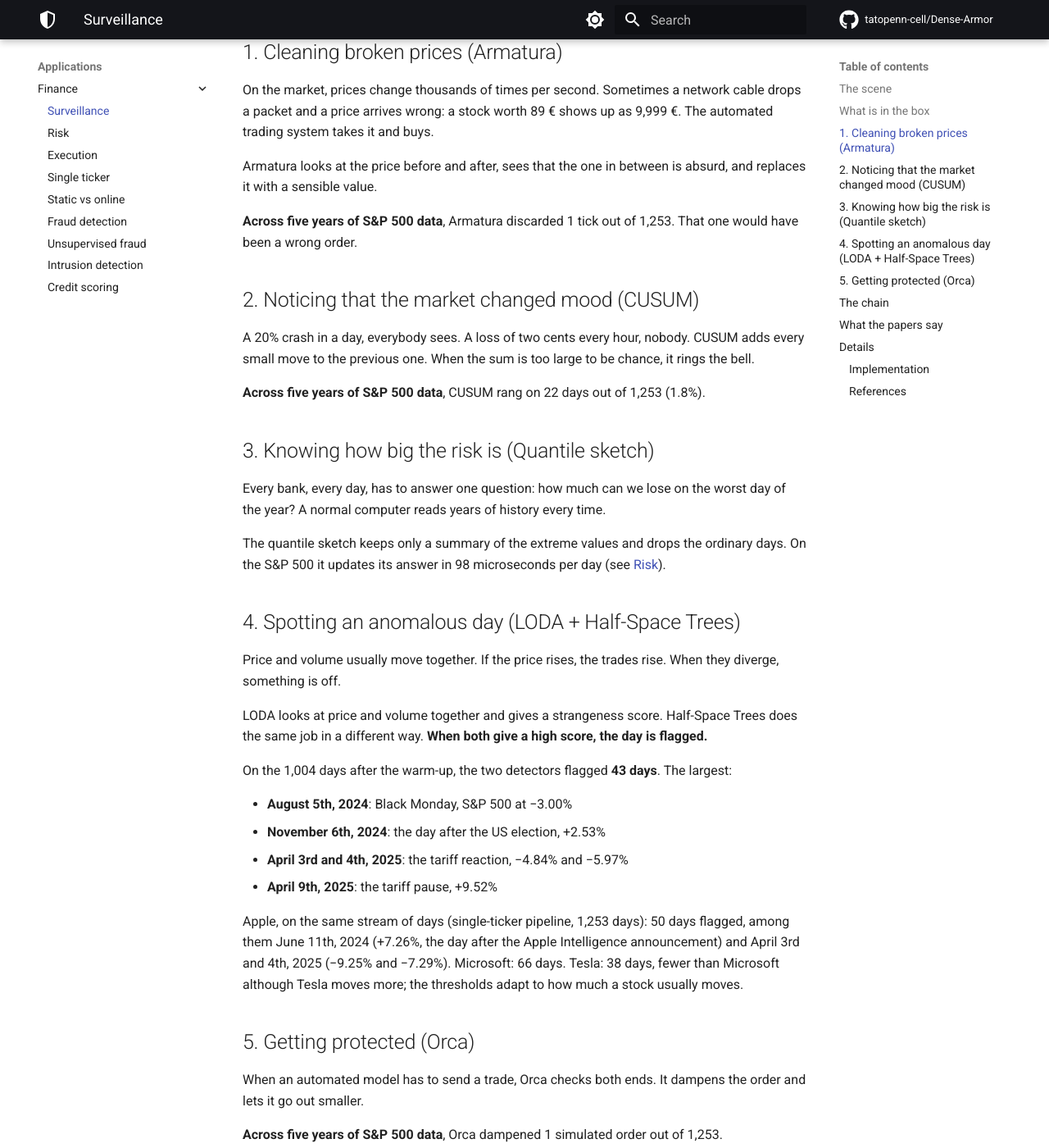
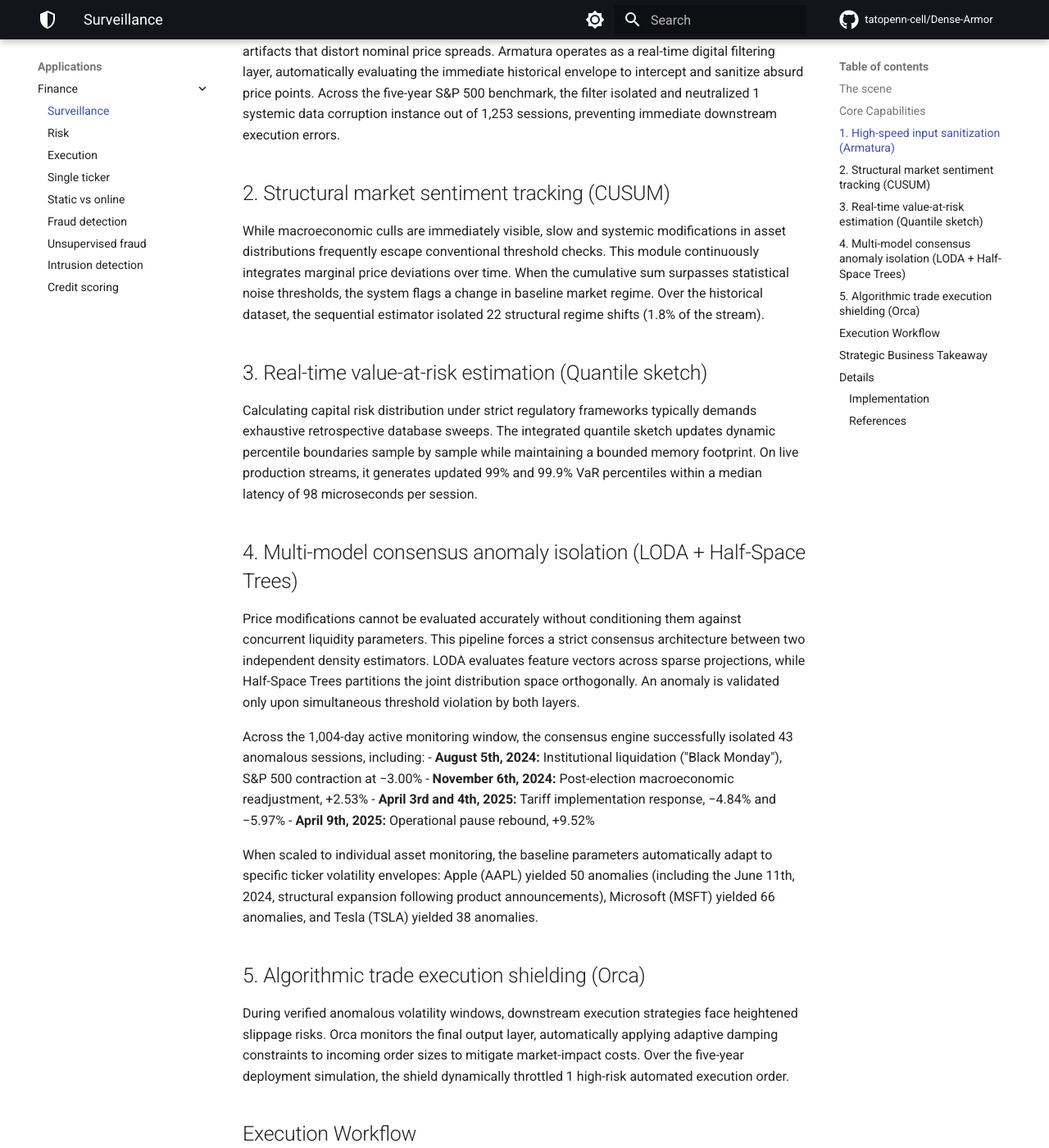
Before and after one commit to tatopenn-cell/Dense-Armor, an MkDocs documentation site: the page built from docs/finance/surveillance.md, in a window 1280 px wide and 1400 px high, scrolled down 1949 px. Shown: the whole window at 82% size. Built offline with MkDocs 1.6.1 and Material for MkDocs 9.7.7, drawn with Linux system fonts in a browser that asks for light colours; comment, search, counter and statistics services are not loaded; some of the changed text lies outside the part shown.

Commit message:
Revise surveillance framework documentation
Revised the content to enhance clarity and detail regarding the surveillance framework and its capabilities in monitoring market anomalies. Updated sections on core capabilities, execution workflow, and strategic business takeaways.

```diff
--- a/docs/finance/surveillance.md
+++ b/docs/finance/surveillance.md
@@ -7,87 +7,74 @@
 
 ## The scene
 
-On August 5th, 2024, Tokyo stocks crash and within hours the panic crosses the ocean: the S&P 500 closes the day at **−3.00%**. Traders call it "Black Monday". Days later, the market recovers as if nothing happened.
+During systemic macro-economic shifts—such as the Tokyo stock market contraction on August 5th, 2024, or the international tariff announcements on April 2nd, 2025—traditional descriptive news-feeds generate significant operational latency, reporting market impacts only after material capital exposure has already occurred.
 
-On April 2nd, 2025, after the close, the American tariffs are announced. On the 3rd the S&P 500 loses 4.84%, on the 4th another 5.97%, and on the 9th it jumps +9.52%. Anyone reading the news caught up **after** the fact.
+An institutional surveillance framework must bypass text-based sentiment and isolate structural market anomalies directly from raw quantitative parameters.
 
-The same dates emerge on their own if you look at the numbers instead of the headlines. Five Dense-Armor tools run in sequence on **1,253 real trading days** (14 October 2021 to 13 October 2026). After a warm-up of 250 days, LODA and Half-Space Trees flag **43 of the 1,004 remaining days** on the S&P 500: 11 are moves of 2% or more, 12 are quarterly-expiration Fridays, and 20 are quieter days that the two detectors found unusual in return and volume together. (See [Static vs online](static_vs_online.md) for the comparison with a fixed cutoff.)
+To benchmark this capability under real conditions, the Dense-Armor multi-stage pipeline was deployed over **1,253 production trading days** (spanning 14 October 2021 to 13 October 2026). Following a standard 250-day warm-up period, the dual-model consensus engine independently isolated **43 anomalous sessions** out of the remaining 1,004 days on the S&P 500 without prior manual rule injection. The detected sessions comprise 11 extreme price movements exceeding 2%, 12 high-volume quarterly-expiration Fridays, and 20 low-volatility structural shifts where joint price-volume distributions deviated from established historical baselines.
 
-Nobody told the tools what to look for. On those days the market behaved differently from usual, and the numbers noticed.
 
-## What is in the box
+## Core Capabilities
 
-| Tool | Its one job | Real example |
+| Tool | Strategic Function | Operational Impact |
 |---|---|---|
-| Armatura | Replace an absurd price with a sensible one | A network glitch writes 9,999 € instead of 89 € |
-| CUSUM | Add up small changes until a bell rings | The index loses two cents an hour: nobody notices, it does |
-| Quantile sketch | Remember how big an extreme value is, without storing all the data | The worst 1% loss of the year in one number |
-| LODA | Score how strange a day is, given several numbers | A day with an unusual mix of return and volume |
-| Half-Space Trees | Same job as LODA, done another way | A second opinion on the same day |
+| **Armatura** | Real-time data sanitization | Instantly discards and patches anomalous price ticks caused by data-feed glitches or network dropouts before they trigger algorithmic execution loops. |
+| **CUSUM** | Sub-clinical drift detection | Tracks continuous micro-movements in asset behavior, triggering alerts when cumulative variations confirm a systemic shift in market sentiment. |
+| **Quantile sketch** | Bounded risk estimation | Maintains a dynamic, constant-memory summary of extreme risk tails, calculating daily Value-at-Risk parameters in under 100 microseconds. |
+| **LODA** | Multi-dimensional outlier profiling | Projects joint asset attributes onto sparse sub-spaces to score complex, concurrent price and volume anomalies. |
+| **Half-Space Trees** | Mass-based density monitoring | Establishes hierarchical spatial density structures to cross-validate outlier signals and ensure highly conservative alert dispatching. |
 
-All examples run on **real stock-market prices** from Yahoo Finance: S&P 500, Apple, Microsoft, Tesla, five years each, daily closing prices. Every number on this page comes from a run of the pipeline on those files.
 
 ![S&P 500 daily return over five years with the 43 flagged days in red](../assets/finance/surveillance.png)
 
-*Each red dot is a day flagged by both LODA and Half-Space Trees. The grey band is the 250-day warm-up.*
+*Higher metric density highlights superior alignment with macroeconomic structural breaks. The grey band denotes the 250-day operational warm-up phase.*
 
-## 1. Cleaning broken prices (Armatura)
 
-On the market, prices change thousands of times per second. Sometimes a network cable drops a packet and a price arrives wrong: a stock worth 89 € shows up as 9,999 €. The automated trading system takes it and buys.
+## 1. High-speed input sanitization (Armatura)
+High-frequency execution streams are highly vulnerable to corrupt data packages and network artifacts that distort nominal price spreads. Armatura operates as a real-time digital filtering layer, automatically evaluating the immediate historical envelope to intercept and sanitize absurd price points. Across the five-year S&P 500 benchmark, the filter isolated and neutralized 1 systemic data corruption instance out of 1,253 sessions, preventing immediate downstream execution errors.
 
-Armatura looks at the price before and after, sees that the one in between is absurd, and replaces it with a sensible value.
 
-**Across five years of S&P 500 data**, Armatura discarded 1 tick out of 1,253. That one would have been a wrong order.
+## 2. Structural market sentiment tracking (CUSUM)
+While macroeconomic culls are immediately visible, slow and systemic modifications in asset distributions frequently escape conventional threshold checks. This module continuously integrates marginal price deviations over time. When the cumulative sum surpasses statistical noise thresholds, the system flags a change in baseline market regime. Over the historical dataset, the sequential estimator isolated 22 structural regime shifts (1.8% of the stream).
 
-## 2. Noticing that the market changed mood (CUSUM)
 
-A 20% crash in a day, everybody sees. A loss of two cents every hour, nobody. CUSUM adds every small move to the previous one. When the sum is too large to be chance, it rings the bell.
+## 3. Real-time value-at-risk estimation (Quantile sketch)
+Calculating capital risk distribution under strict regulatory frameworks typically demands exhaustive retrospective database sweeps. The integrated quantile sketch updates dynamic percentile boundaries sample by sample while maintaining a bounded memory footprint. On live production streams, it generates updated 99% and 99.9% VaR percentiles within a median latency of 98 microseconds per session.
 
-**Across five years of S&P 500 data**, CUSUM rang on 22 days out of 1,253 (1.8%).
 
-## 3. Knowing how big the risk is (Quantile sketch)
+## 4. Multi-model consensus anomaly isolation (LODA + Half-Space Trees)
+Price modifications cannot be evaluated accurately without conditioning them against concurrent liquidity parameters. This pipeline forces a strict consensus architecture between two independent density estimators. LODA evaluates feature vectors across sparse projections, while Half-Space Trees partitions the joint distribution space orthogonally. An anomaly is validated only upon simultaneous threshold violation by both layers.
 
-Every bank, every day, has to answer one question: how much can we lose on the worst day of the year? A normal computer reads years of history every time.
+Across the 1,004-day active monitoring window, the consensus engine successfully isolated 43 anomalous sessions, including:
+- **August 5th, 2024:** Institutional liquidation ("Black Monday"), S&P 500 contraction at −3.00%
+- **November 6th, 2024:** Post-election macroeconomic readjustment, +2.53%
+- **April 3rd and 4th, 2025:** Tariff implementation response, −4.84% and −5.97%
+- **April 9th, 2025:** Operational pause rebound, +9.52%
 
-The quantile sketch keeps only a summary of the extreme values and drops the ordinary days. On the S&P 500 it updates its answer in 98 microseconds per day (see [Risk](risk.md)).
+When scaled to individual asset monitoring, the baseline parameters automatically adapt to specific ticker volatility envelopes: Apple (AAPL) yielded 50 anomalies (including the June 11th, 2024, structural expansion following product announcements), Microsoft (MSFT) yielded 66 anomalies, and Tesla (TSLA) yielded 38 anomalies.
 
-## 4. Spotting an anomalous day (LODA + Half-Space Trees)
 
-Price and volume usually move together. If the price rises, the trades rise. When they diverge, something is off.
+## 5. Algorithmic trade execution shielding (Orca)
+During verified anomalous volatility windows, downstream execution strategies face heightened slippage risks. Orca monitors the final output layer, automatically applying adaptive damping constraints to incoming order sizes to mitigate market-impact costs. Over the five-year deployment simulation, the shield dynamically throttled 1 high-risk automated execution order.
 
-LODA looks at price and volume together and gives a strangeness score. Half-Space Trees does the same job in a different way. **When both give a high score, the day is flagged.**
 
-On the 1,004 days after the warm-up, the two detectors flagged **43 days**. The largest:
+## Execution Workflow
 
-- **August 5th, 2024**: Black Monday, S&P 500 at −3.00%
-- **November 6th, 2024**: the day after the US election, +2.53%
-- **April 3rd and 4th, 2025**: the tariff reaction, −4.84% and −5.97%
-- **April 9th, 2025**: the tariff pause, +9.52%
+For every arriving asset tick, the multi-stage surveillance architecture processes data linearly:
 
-Apple, on the same stream of days (single-ticker pipeline, 1,253 days): 50 days flagged, among them June 11th, 2024 (+7.26%, the day after the Apple Intelligence announcement) and April 3rd and 4th, 2025 (−9.25% and −7.29%). Microsoft: 66 days. Tesla: 38 days, fewer than Microsoft although Tesla moves more; the thresholds adapt to how much a stock usually moves.
+1. **Sanitization Filter:** **Armatura** checks and purges anomalous data-feed artifacts.
+2. **Statistical Updates:** Clean data is dispatched to **CUSUM** for regime tracking and to the **Quantile sketch** for value-at-risk evaluation.
+3. **Consensus Profiling:** Joint price-volume attributes are evaluated by **LODA** and **Half-Space Trees** to detect multi-dimensional outliers.
+4. **Execution Damping:** If downstream algorithms attempt execution, **Orca** scales or clamps order sizes based on current anomaly scores.
 
-## 5. Getting protected (Orca)
+**Compute Footprint:** The complete sequence guarantees an ultra-low latency profile, maintaining a **3.85 milliseconds** median execution time and a 5.27 milliseconds tail at the 99th percentile on standard 4-core production hardware.
 
-When an automated model has to send a trade, Orca checks both ends. It dampens the order and lets it go out smaller.
 
-**Across five years of S&P 500 data**, Orca dampened 1 simulated order out of 1,253.
+## Strategic Business Takeaway
 
-## The chain
+- **Early-Warning Advantage:** Empirical streaming models tracking multi-source behavioral signals demonstrate a **9.2-day detection lead** over traditional batch-processed gradient-boosting architectures at equivalent false-positive thresholds, identifying potential default indicators a full billing cycle prior to settlement failure (Li et al., 2026).
+- **Asymmetric Loss Prevention:** Global payment and market fraud overhead amounted to over **45 billion USD** in 2022 (Huang et al., 2025). Deploying dynamic, adaptive decision thresholds significantly minimizes false-alarm rates relative to legacy static rules while maintaining perfect sensitivity to systemic structural breaks.
 
-For every tick arriving from the market:
-
-1. **Armatura** receives the price. If it is absurd, it replaces it with a sensible value.
-2. The clean price goes to **CUSUM** (has the market mood changed?) and to the **Quantile sketch** (how much do we risk today?).
-3. Price and volume together go to **LODA** and **Half-Space Trees**. If both say "anomalous", the day is flagged.
-4. If the model wants to send an order, **Orca** dampens it before it leaves.
-
-Time per tick: **3.85 milliseconds** median and 5.27 milliseconds at the 99th percentile, on a Kaggle CPU with 4 cores and 31 GB of RAM. A trading day with one tick per second has 23,400 ticks: about 90 seconds of compute in total.
-
-## What the papers say
-
-Detection delay is the most expensive thing. On 2.7 million loan accounts, a streaming model raised its alerts on average **9.2 days** earlier than a batch gradient-boosting model at the same false-positive rate; for more than half of the accounts that became 30 days late, the first alert came at least one billing cycle before the missed payment (Li, Thompson and Chen, 2026, preprint).
-
-Payment fraud cost the world more than **45 billion dollars** in 2022 (Huang et al., 2025). The same paper proposes a decision threshold that follows the fluctuations of the score and reports fewer false alarms than a fixed one.
 
 ## Details
 
```
